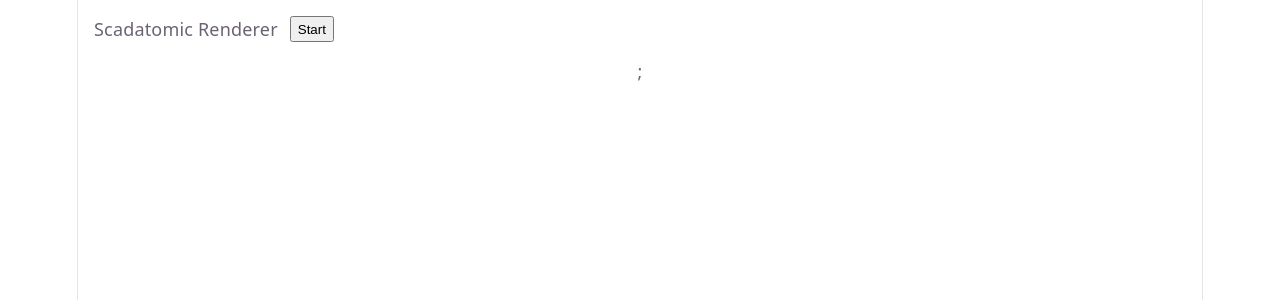
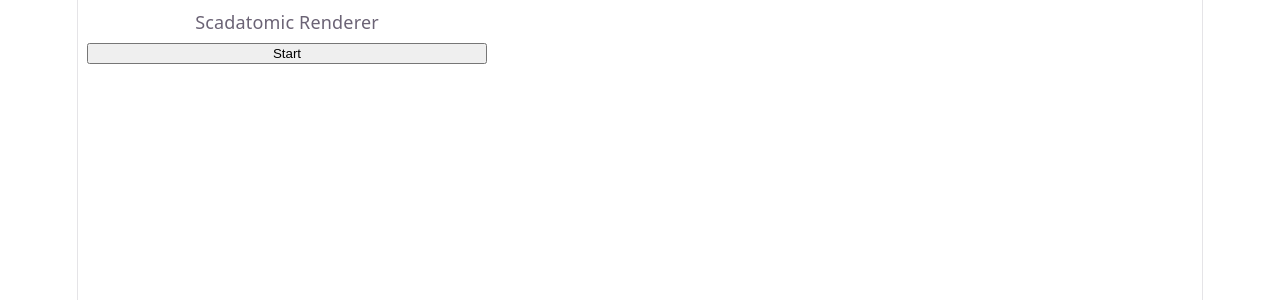
Before and after one commit to emzet92/scadatomic-editor-v4, a React (Vite) app: page / in a window 1280 px wide. Shown: the top 300 px of the page. Built offline with nearby package versions, Linux system fonts and the light colour scheme.

Commit message:
Container migrated

```diff
--- a/src/App.tsx
+++ b/src/App.tsx
@@ -1,9 +1,10 @@
 import { useState } from 'react'
 import './App.css'
-import { type ComponentRegistry, type UiTree, type Ren, RenderNode } from './uiframework/Renderer';
+import { type ComponentRegistry, type UiTree, RenderNode } from './uiframework/Renderer';
+import { Container } from './uiframework/Container';
 
 const registry: ComponentRegistry = {
-  Container: ({ children, ...props }) => <div {...props}>{children}</div>,
+  Container: Container,
 
   Text: ({ value, ...props }) => <span {...props}>{String(value ?? "")}</span>,
 
@@ -63,7 +64,7 @@ function App() {
 
   return (
     <>
-      <RendererRoot rootId="root" nodes={nodes} registry={registry} />;
+      <RendererRoot rootId="root" nodes={nodes} registry={registry} />
     </>
   )
 }
--- /dev/null
+++ b/src/uiframework/Container.tsx
@@ -0,0 +1,32 @@
+type ContainerProps = {
+  maxWidth?: number;
+  borderSize?: number;
+  padding?: string;
+  row?: number;
+  children?: React.ReactNode;
+};
+
+export function Container({
+  maxWidth = 400,
+  borderSize = 1,
+  padding = "8px",
+  row = 1,
+  children,
+}: ContainerProps) {
+  return (
+    <div
+      className="container"
+      style={{
+        border: `${borderSize}px solid white`,
+        borderRadius: 5,
+        padding,
+        display: "grid",
+        gridTemplateColumns: `repeat(${row}, 1fr)`,
+        gap: 8,
+        maxWidth,
+      }}
+    >
+      {children}
+    </div>
+  );
+}
```
